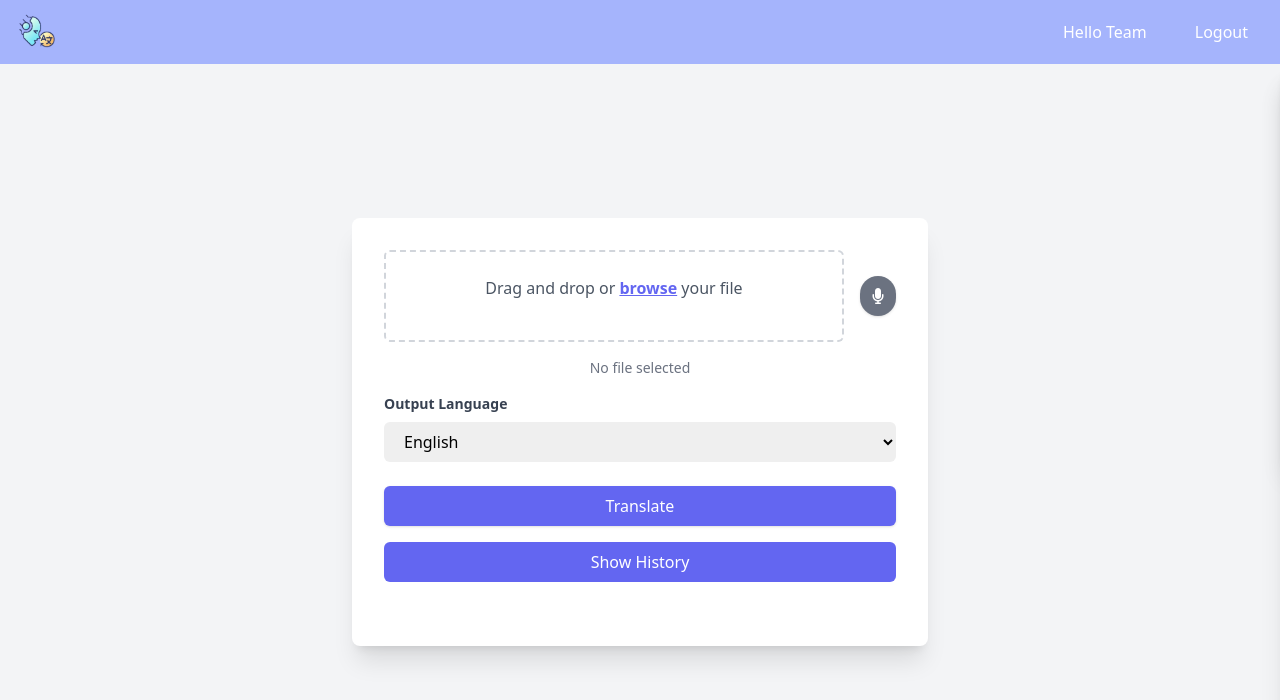
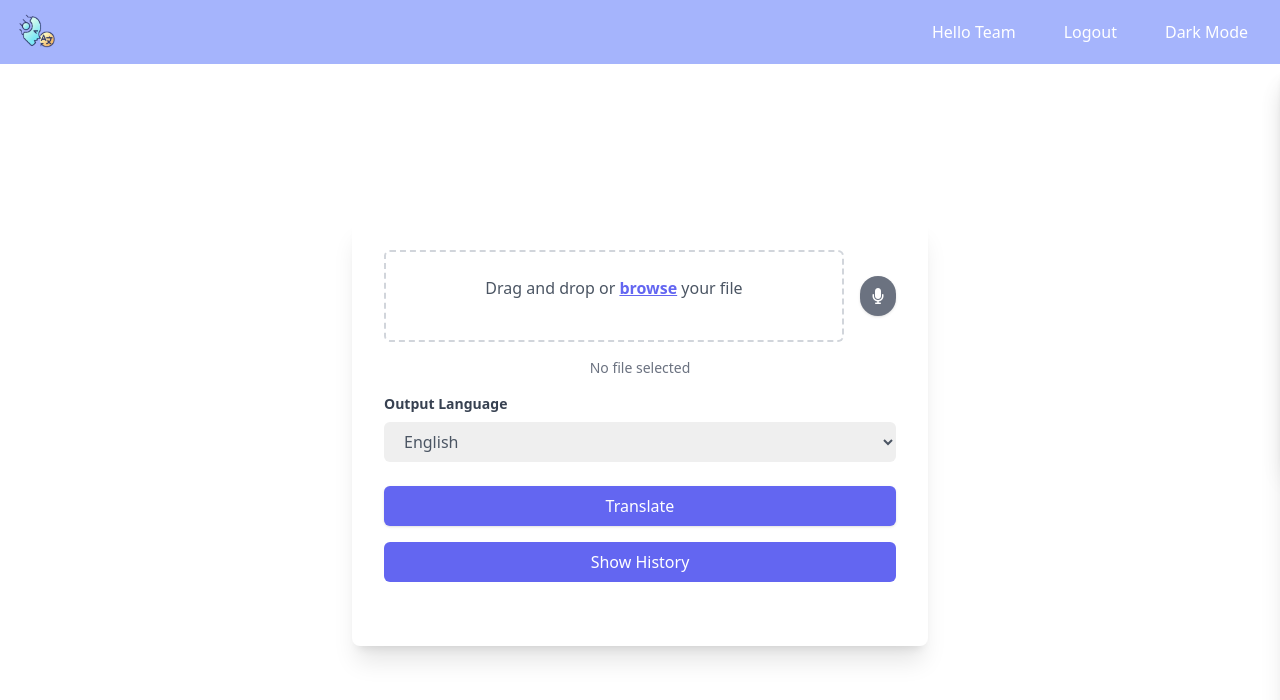
Before and after one commit to htmw/2024F-Bytes, a React (Vite) app in the folder Code/speakez/: page / in a window 1280 px wide. Shown: the top 700 px of the page. Built offline with nearby package versions, Linux system fonts and the light colour scheme.

Commit message:
colour changes in header and body

```diff
--- a/Code/speakez/src/components/Header.jsx
+++ b/Code/speakez/src/components/Header.jsx
@@ -1,9 +1,11 @@
 import React, { useState } from "react";
 import { Link, useNavigate } from "react-router-dom";
+import { useTheme } from "./ThemeContext";
 
 function Header() {
   const navigate = useNavigate();
   const [menuOpen, setMenuOpen] = useState(false);
+  const { isDarkMode, toggleTheme } = useTheme(); // Destructure theme state and toggle function
 
   const handleLogout = async (e) => {
     e.preventDefault();
@@ -29,7 +31,11 @@ function Header() {
   const firstName = localStorage.getItem("firstName") || "Team";
 
   return (
-    <header className="bg-indigo-300 text-white shadow-md relative">
+    <header
+      className={`${
+        isDarkMode ? "bg-gray-800" : "bg-indigo-300"
+      } text-white shadow-md relative`}
+    >
       <nav className="container mx-auto flex flex-col md:flex-row items-center justify-between py-3 px-4">
         <div className="flex items-center w-full md:w-auto justify-between">
           <Link to={"/"}>
@@ -48,7 +54,9 @@ function Header() {
         <ul
           className={`${
             menuOpen ? "block" : "hidden"
-          } md:flex md:items-center md:space-x-4 w-full md:w-auto bg-indigo-300 md:bg-transparent mt-4 md:mt-0 transition-all duration-300`}
+          } md:flex md:items-center md:space-x-4 w-full md:w-auto ${
+            isDarkMode ? "bg-gray-800" : "bg-indigo-300"
+          } md:bg-transparent mt-4 md:mt-0 transition-all duration-300`}
         >
           {isLoggedIn && (
             <>
@@ -60,7 +68,7 @@ function Header() {
               <li>
                 <button
                   onClick={handleLogout}
-                  className="hover:text-gray-300 block py-2 px-4  md:text-left cursor-pointer "
+                  className="hover:text-gray-300 block py-2 px-4 md:text-left cursor-pointer"
                 >
                   Logout
                 </button>
@@ -71,12 +79,21 @@ function Header() {
             <li>
               <Link
                 to={"/login"}
-                className="hover:text-gray-300 block py-2 px-4  md:text-left"
+                className="hover:text-gray-300 block py-2 px-4 md:text-left"
               >
                 Login
               </Link>
             </li>
           )}
+          {/* Theme Toggle Button */}
+          <li>
+            <button
+              onClick={toggleTheme}
+              className="hover:text-gray-300 block py-2 px-4 cursor-pointer"
+            >
+              {isDarkMode ? "Light Mode" : "Dark Mode"}
+            </button>
+          </li>
         </ul>
       </nav>
     </header>
--- a/Code/speakez/src/components/HomeComponent.jsx
+++ b/Code/speakez/src/components/HomeComponent.jsx
@@ -1,6 +1,7 @@
 import React, { useState, useRef, useEffect } from "react";
 import HistoryComponent from "./HistoryComponent";
 import languages from "./languages.json";
+import { useTheme } from "./ThemeContext"; // Import useTheme
 
 const HomeComponent = () => {
   const [fileName, setFileName] = useState("");
@@ -14,6 +15,7 @@ const HomeComponent = () => {
   const [selectedLanguage, setSelectedLanguage] = useState("en");
   const mediaRecorderRef = useRef(null);
   const audioChunks = useRef([]);
+  const { isDarkMode } = useTheme();
 
   const handleFileChange = (event) => {
     const files = Array.from(event.target.files);
@@ -189,9 +191,14 @@ const HomeComponent = () => {
     setIsHistoryVisible((prev) => !prev);
   };
 
+    // Apply different background and text colors based on isDarkMode
+    const containerStyle = isDarkMode
+    ? "bg-gray-700 text-white"
+    : "bg-white text-gray-600";
+
   return (
-    <div className="flex items-center justify-center h-screen bg-gray-100 overflow-hidden relative">
-      <div className="bg-white shadow-xl rounded-lg p-8 w-full max-w-xl relative">
+    <div className={`flex items-center justify-center h-screen overflow-hidden relative ${containerStyle}`}>
+      <div className="bg-white shadow-xl rounded-lg p-8 w-full max-w-xl relative ">
         {copyMessage && (
           <div className="absolute top-4 left-1/2 transform -translate-x-1/2 bg-green-500 text-white px-4 py-2 rounded-md shadow-md">
             {copyMessage}
--- /dev/null
+++ b/Code/speakez/src/components/ThemeContext.jsx
@@ -0,0 +1,27 @@
+// src/components/ThemeContext.jsx
+
+import React, { createContext, useContext, useState } from 'react';
+
+const ThemeContext = createContext();
+
+export const useTheme = () => {
+  const context = useContext(ThemeContext);
+  if (!context) {
+    throw new Error("useTheme must be used within a ThemeProvider");
+  }
+  return context;
+};
+
+export const ThemeProvider = ({ children }) => {
+  const [isDarkMode, setIsDarkMode] = useState(false);
+
+  const toggleTheme = () => {
+    setIsDarkMode(prevMode => !prevMode);
+  };
+
+  return (
+    <ThemeContext.Provider value={{ isDarkMode, toggleTheme }}>
+      {children}
+    </ThemeContext.Provider>
+  );
+};
```
Also changed, not shown: Code/speakez/src/App.jsx (+6 -4 lines).
